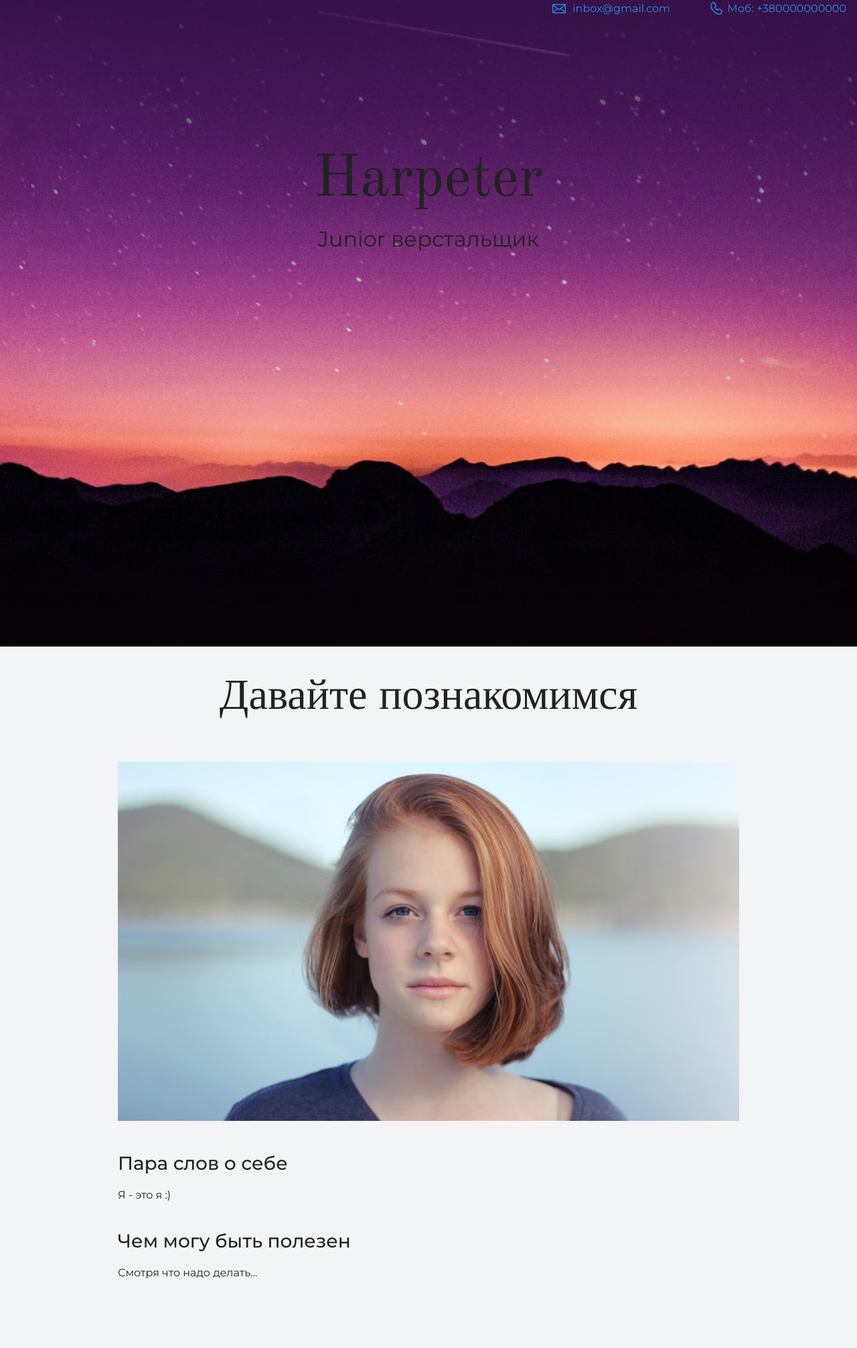
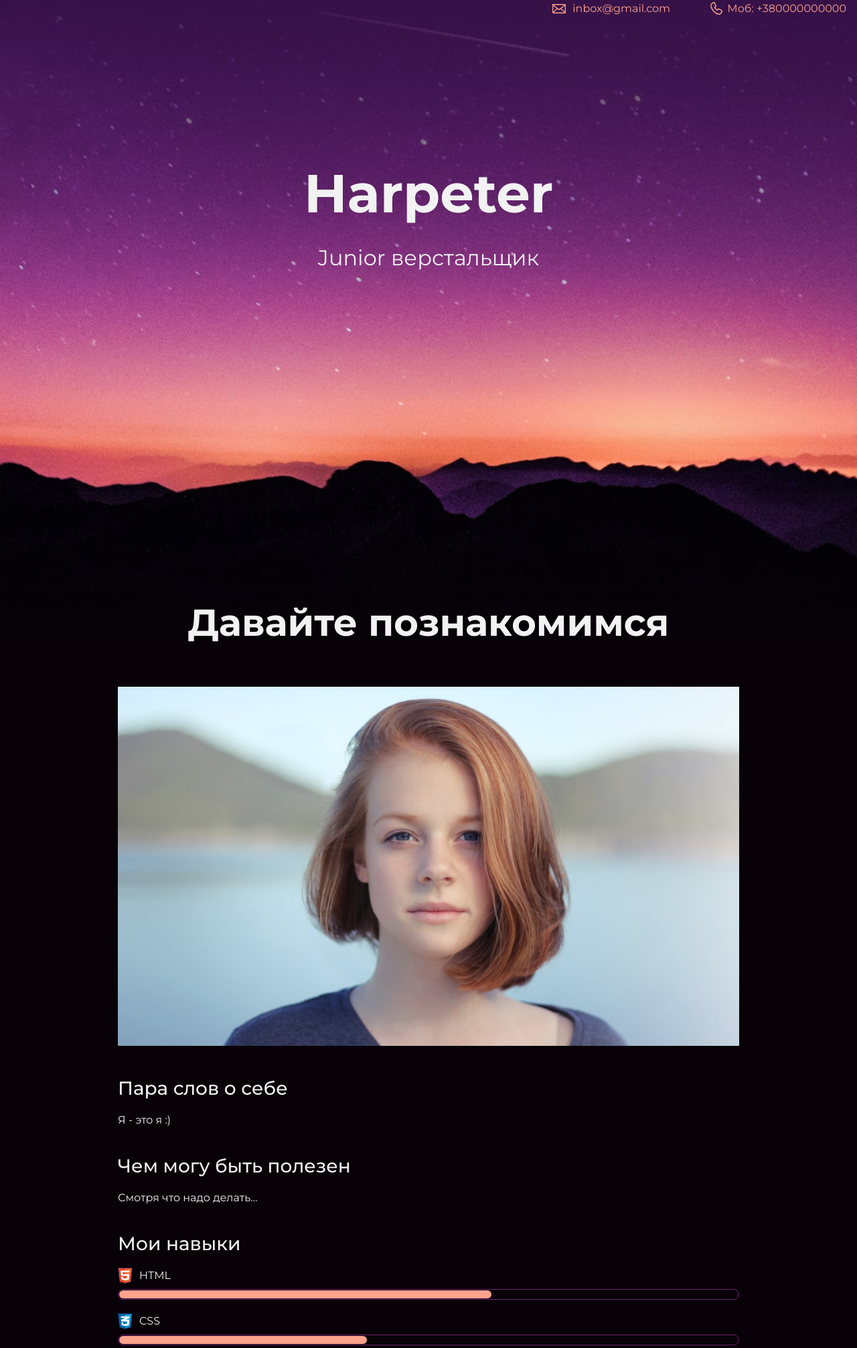
Before and after one commit to Harpeter/harpeter, a plain HTML site: page index.html in a window 1280 px wide. Shown: the part 35-2047 px from the top of the page at 67% size. Drawn offline with nearby package versions, Linux system fonts and the light colour scheme.

Commit message:
Add files via upload

```diff
--- a/index.html
+++ b/index.html
@@ -28,10 +28,23 @@
         <figure class="user-image">
           <img src="files/user.jpg" width="928" height="536" alt="Фотография какой-то девушки">
         </figure>
+        <div>
           <h3>Пара слов о себе</h3>
         <p>Я - это я :)</p>
+        </div>
+        <div>
           <h3>Чем могу быть полезен</h3>
           <p>Смотря что надо делать...</p>
+        </div>
+        <div class="skills">
+          <h3>Мои навыки</h3>
+          <dl class="skills-list">
+            <dt class="skill-html">HTML</dt>
+            <dd class="level"><div style="width: 60%;">60%</div></dd>
+            <dt class="skill-css">CSS</dt>
+            <dd class="level"><div style="width: 40%">40%</div></dd>
+          </dl>
+        </div>
       </div>
     </section>
 
--- a/style.css
+++ b/style.css
@@ -4,8 +4,8 @@ body {
   font-family: "Montserrat", "Helvetica", "Arial", sans-serif;
   font-size: 16px;
   line-height: 32px;
-  color: #222222;
-  background-color: #f2f4f6;
+  color: #f2f2f2;
+  background-color: #080208;
   background-image: url("img/hero-bg.jpg");
   background-repeat: no-repeat;
   background-position: top center;
@@ -18,7 +18,7 @@ body {
 }
 
 .page-header {
-  margin: 0 0 160px;
+  margin: 0 0 180px;
   padding: 32px 0 32px;
 }
 
@@ -30,7 +30,7 @@ body {
 
 .page-header a {
   margin-left: 56px;
-  color: #288be6;
+  color: #fea18d;
   text-decoration: none;
   background-repeat: no-repeat;
   background-position: left;
@@ -38,16 +38,16 @@ body {
 
 .header-email {
   padding-left: 30px;
-  background-image: url("img/icon-email-header.svg");
+  background-image: url("img/icon-email.svg");
 }
 
 .header-phone {
   padding-left: 25px;
-  background-image: url("img/icon-phone-header.svg");
+  background-image: url("img/icon-phone.svg");
 }
 
 .hero-image {
-  margin-bottom: 620px;
+  margin-bottom: 480px;
 }
 
 .hero-image .container {
@@ -56,11 +56,9 @@ body {
 }
 
 .heading {
-  margin: 0 0 16px;
-  font-family: "Old Standard TT", "Times", "Times New Roman", serif;
-  font-size: 88px;
+  margin: 0 0 24px;
+  font-size: 80px;
   line-height: 96px;
-  font-weight: 400;
 }
 
 .hero-image p {
@@ -75,10 +73,8 @@ body {
 
 .subheading {
   margin: 0 0 56px;
-  font-family: "Old Standard TT", "Times", "Times New Roman", serif;
-  font-size: 64px;
+  font-size: 56px;
   line-height: 80px;
-  font-weight: 400;
   text-align: center;
 }
 
@@ -123,15 +119,15 @@ body {
   padding: 0;
   height: 14px;
   font-size: 0;
-  background-color: #ffffff;
-  border: 1px solid #86c3fa;
+  background-color: #080208;
+  border: 1px solid #712073;
   border-radius: 8px;
 }
 
 .level div {
   margin: 1px;
   height: 12px;
-  background-color: #288be6;
+  background-color: #fea18d;
   border-radius: 6px;
 }
 
@@ -165,19 +161,18 @@ body {
   text-decoration: none;
   text-transform: uppercase;
   border-radius: 4px;
-  background-color: #288be6;
+  background-color: #712073;
   color: #ffffff;
 }
 
 .page-footer {
   padding: 40px 0;
-  background-color: #00417d;
-  color: #ffffff;
+  background-color: #260c26;
 }
 
 .page-footer a {
   margin-left: 56px;
-  color: inherit;
+  color: #fea18d;
   text-decoration: none;
   background-repeat: no-repeat;
   background-position: left;
@@ -185,10 +180,10 @@ body {
 
 .footer-email {
   padding-left: 30px;
-  background-image: url("img/icon-email-footer.svg");
+  background-image: url("img/icon-email.svg");
 }
 
 .footer-phone {
   padding-left: 25px;
-  background-image: url("img/icon-phone-footer.svg");
+  background-image: url("img/icon-phone.svg");
 }
```
Lines whose indentation alone changed are shown as unchanged.
